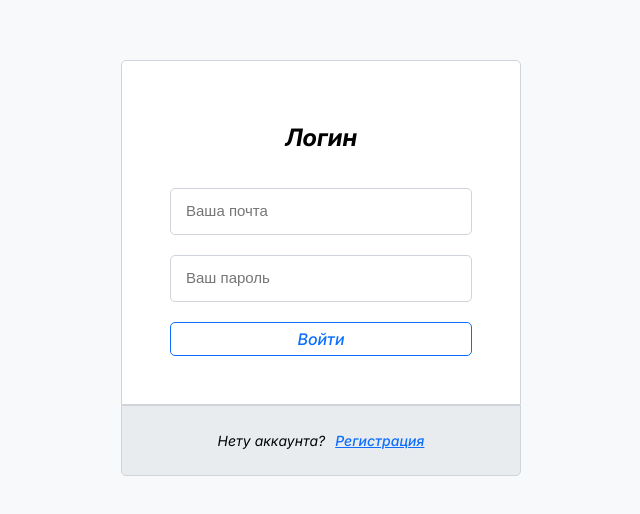
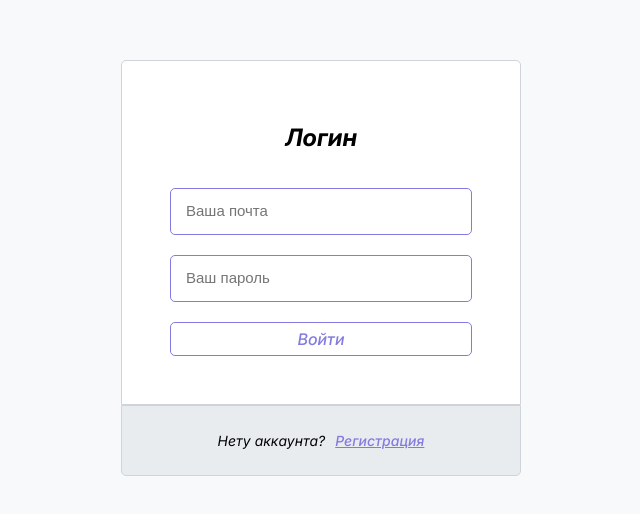
Before and after one commit to trof808/pet_tracker, a React (Vite) app: page /login in a window 1280 px wide. Shown: the part 132-646 px from the top of the page, without its empty margins (319-959 px from the left). Built offline with nearby package versions, Linux system fonts and the light colour scheme; no server answers.

Commit message:
updated design

```diff
--- a/package.json
+++ b/package.json
@@ -26,6 +26,7 @@
     "react-hook-form": "^7.56.2",
     "react-i18next": "^15.4.1",
     "react-redux": "^9.2.0",
+    "react-scan": "^0.3.3",
     "yup": "^1.6.1"
   },
   "devDependencies": {
--- a/src/entities/auth/ui/LoginForm/LoginForm.module.css
+++ b/src/entities/auth/ui/LoginForm/LoginForm.module.css
@@ -42,7 +42,7 @@
 .formInput {
   padding: 15px;
   border-radius: 5px;
-  border: 1px solid #ced4da;
+  border: 1px solid #837be1;
   background-color:  #fff;
   font-size: 13px;
   color: black;
@@ -59,14 +59,14 @@
 /* Кнопка отправки формы */
 .formBtn {
   background-color: #fff;
-  color: #0d6efd;
-  border: 1px solid #0d6efd;
+  color: #837be1;
+  border: 1px solid #837be1;
   border-radius: 5px;
   padding: 6px 12px;
 }
 
 .formBtn:hover {
-  background-color: #0d6efd;
+  background-color: #837be1;
   color: #fff;
 }
 
@@ -105,5 +105,5 @@
 /* Ссылка в футере */
 .cardFooterDetails a {
   text-decoration: underline;
-  color: #0d6efd;
+  color: #837be1;
 }
--- a/src/entities/auth/ui/RegistrationForm/RegistrationForm.module.css
+++ b/src/entities/auth/ui/RegistrationForm/RegistrationForm.module.css
@@ -42,7 +42,7 @@
 .formInput {
   padding: 15px;
   border-radius: 5px;
-  border: 1px solid #ced4da;
+  border: 1px solid #837be1;
   background-color:  #fff;
   font-size: 13px;
   color: black;
@@ -59,14 +59,14 @@
 /* Кнопка отправки формы */
 .formBtn {
   background-color: #fff;
-  color: #0d6efd;
-  border: 1px solid #0d6efd;
+  color: #837be1;
+  border: 1px solid #837be1;
   border-radius: 5px;
   padding: 6px 12px;
 }
 
 .formBtn:hover {
-  background-color: #0d6efd;
+  background-color: #837be1;
   color: #fff;
 }
 
--- a/src/main.tsx
+++ b/src/main.tsx
@@ -1,9 +1,14 @@
+import { scan } from "react-scan";
 import { StrictMode } from 'react';
 import { createRoot } from 'react-dom/client';
 import './index.css';
 import App from './App.tsx';
 import './i18n.ts';
 
+scan({
+  enabled: true,
+})
+
 createRoot(document.getElementById('root')!).render(
   <StrictMode>
       <App />
```
Also changed, not shown: 1 other file (tests, documents, lock files or other folders).
